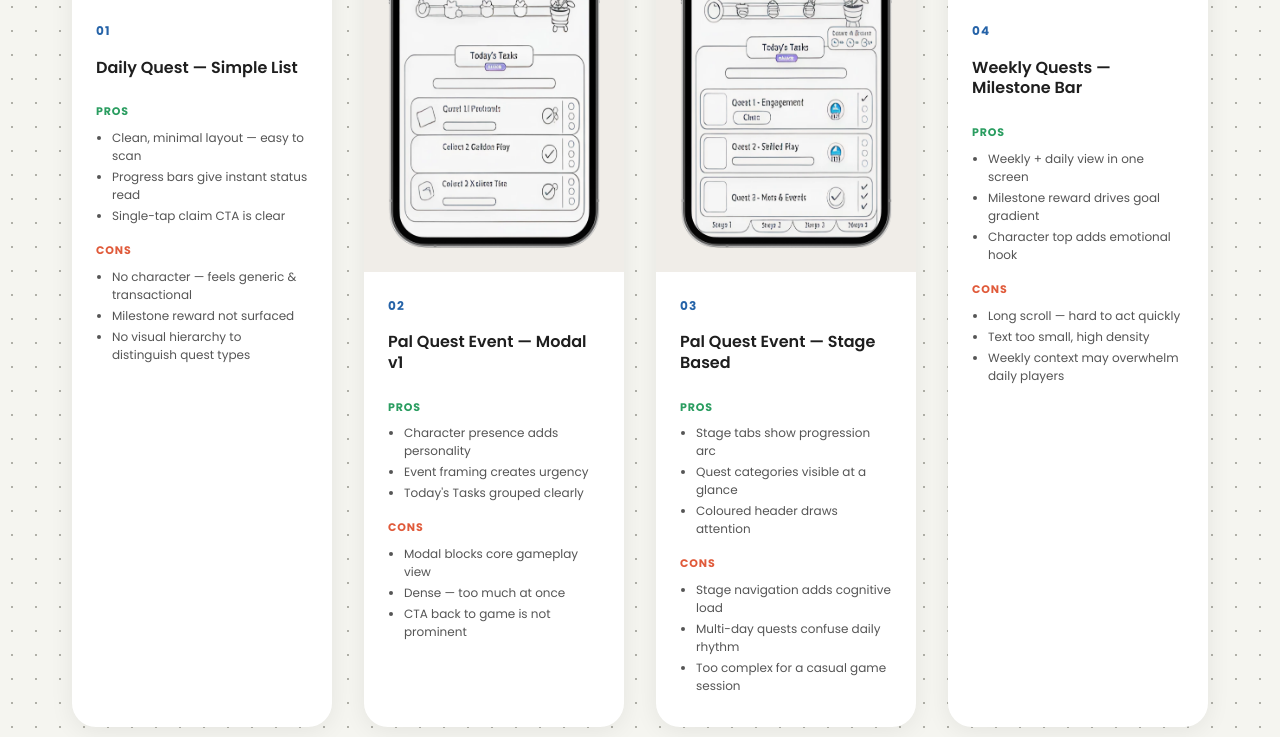
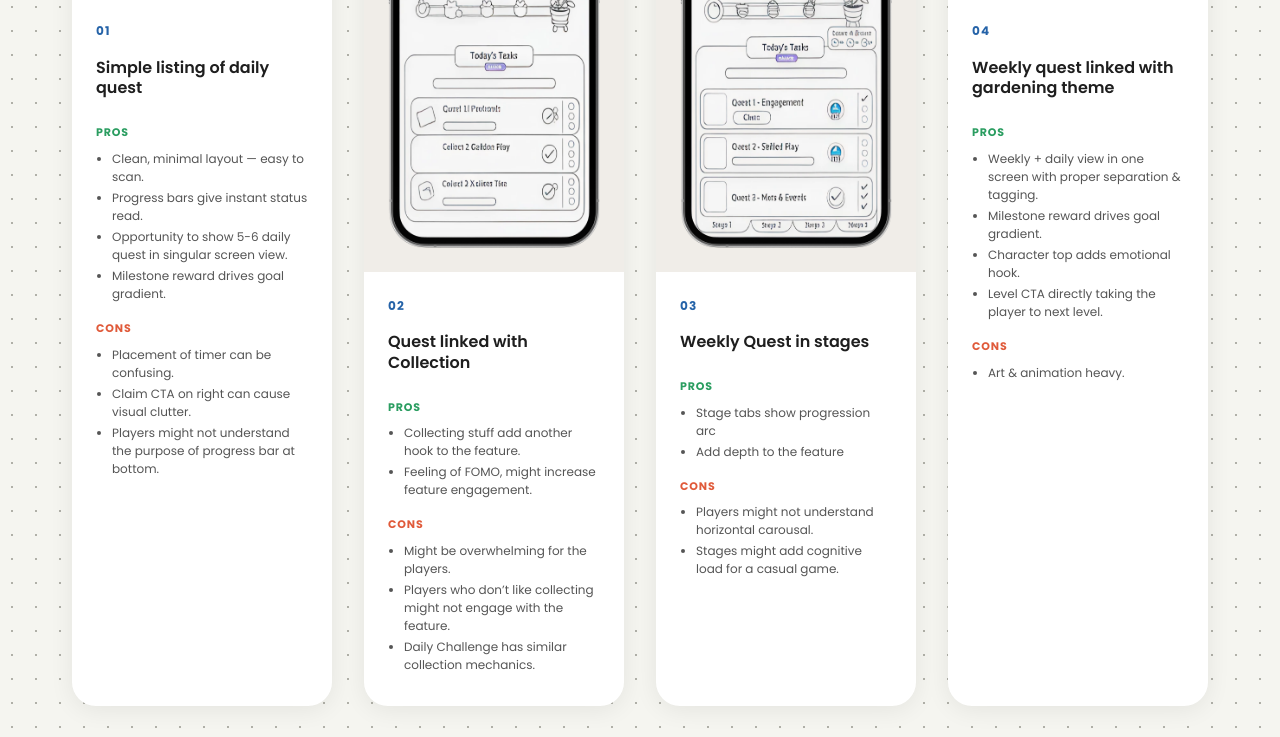
Before and after one commit to Major-shaw/portfolio, a plain HTML site: page case_studies/Case_study01/index.html in a window 1280 px wide. Shown: the part 8763-9500 px from the top of the page. Drawn offline with Linux system fonts and the light colour scheme.

Commit message:
minor changes

```diff
--- a/case_studies/Case_study01/index.html
+++ b/case_studies/Case_study01/index.html
@@ -642,9 +642,9 @@
           <h2 class="section-title">Feature Mechanics: Quest Centre</h2>
           <div class="mechanics-grid">
             <div class="mechanics-card" style="--delay: 0">
-              <span class="mechanics-card__icon">&#8635;</span>
-              <h4 class="mechanics-card__title">Progression Loop</h4>
-              <p class="mechanics-card__desc">Longer duration loop designed to complement existing 1–3 day short-form events.</p>
+              <span class="mechanics-card__icon">&#128176;</span>
+              <h4 class="mechanics-card__title">Quest currency</h4>
+              <p class="mechanics-card__desc">Introduced special currency for quest feature to avoid bloating player inventory.</p>
             </div>
             <div class="mechanics-card" style="--delay: 1">
               <span class="mechanics-card__icon">&#9733;</span>
@@ -695,22 +695,23 @@
             </div>
             <div class="iter-card__body">
               <p class="iter-card__num">01</p>
-              <h4 class="iter-card__title">Daily Quest — Simple List</h4>
+              <h4 class="iter-card__title">Simple listing of daily quest</h4>
               <div class="iter-card__pros-cons">
                 <div class="iter-pros">
                   <p class="iter-pros-cons__label iter-pros-cons__label--pro">Pros</p>
                   <ul>
-                    <li>Clean, minimal layout — easy to scan</li>
-                    <li>Progress bars give instant status read</li>
-                    <li>Single-tap claim CTA is clear</li>
+                    <li>Clean, minimal layout — easy to scan.</li>
+                    <li>Progress bars give instant status read.</li>
+                    <li>Opportunity to show 5-6 daily quest in singular screen view.</li>
+                    <li>Milestone reward drives goal gradient.</li>
                   </ul>
                 </div>
                 <div class="iter-cons">
                   <p class="iter-pros-cons__label iter-pros-cons__label--con">Cons</p>
                   <ul>
-                    <li>No character — feels generic &amp; transactional</li>
-                    <li>Milestone reward not surfaced</li>
-                    <li>No visual hierarchy to distinguish quest types</li>
+                    <li>Placement of timer can be confusing.</li>
+                    <li>Claim CTA on right can cause visual clutter.</li>
+                    <li>Players might not understand the purpose of progress bar at bottom.</li>
                   </ul>
                 </div>
               </div>
@@ -724,22 +725,21 @@
             </div>
             <div class="iter-card__body">
               <p class="iter-card__num">02</p>
-              <h4 class="iter-card__title">Pal Quest Event — Modal v1</h4>
+              <h4 class="iter-card__title">Quest linked with Collection</h4>
               <div class="iter-card__pros-cons">
                 <div class="iter-pros">
                   <p class="iter-pros-cons__label iter-pros-cons__label--pro">Pros</p>
                   <ul>
-                    <li>Character presence adds personality</li>
-                    <li>Event framing creates urgency</li>
-                    <li>Today's Tasks grouped clearly</li>
+                    <li>Collecting stuff add another hook to the feature.</li>
+                    <li>Feeling of FOMO, might increase feature engagement.</li>
                   </ul>
                 </div>
                 <div class="iter-cons">
                   <p class="iter-pros-cons__label iter-pros-cons__label--con">Cons</p>
                   <ul>
-                    <li>Modal blocks core gameplay view</li>
-                    <li>Dense — too much at once</li>
-                    <li>CTA back to game is not prominent</li>
+                    <li>Might be overwhelming for the players.</li>
+                    <li>Players who don’t like collecting might not engage with the feature.</li>
+                    <li>Daily Challenge has similar collection mechanics.</li>
                   </ul>
                 </div>
               </div>
@@ -749,26 +749,24 @@
           <!-- Iteration 3 -->
           <div class="iter-card">
             <div class="iter-card__img-wrap">
-              <img loading="lazy" src="Images/Iteration3.png" alt="Iteration 3 — Pal Quest Event stage-based" class="iter-card__img">
+              <img loading="lazy" src="Images/Iteration3.png" alt="Iteration 3 — Weekly Quest in stages" class="iter-card__img">
             </div>
             <div class="iter-card__body">
               <p class="iter-card__num">03</p>
-              <h4 class="iter-card__title">Pal Quest Event — Stage Based</h4>
+              <h4 class="iter-card__title">Weekly Quest in stages</h4>
               <div class="iter-card__pros-cons">
                 <div class="iter-pros">
                   <p class="iter-pros-cons__label iter-pros-cons__label--pro">Pros</p>
                   <ul>
                     <li>Stage tabs show progression arc</li>
-                    <li>Quest categories visible at a glance</li>
-                    <li>Coloured header draws attention</li>
+                    <li>Add depth to the feature</li>
                   </ul>
                 </div>
                 <div class="iter-cons">
                   <p class="iter-pros-cons__label iter-pros-cons__label--con">Cons</p>
                   <ul>
-                    <li>Stage navigation adds cognitive load</li>
-                    <li>Multi-day quests confuse daily rhythm</li>
-                    <li>Too complex for a casual game session</li>
+                    <li>Players might not understand horizontal carousal.</li>
+                    <li>Stages might add cognitive load for a casual game.</li>
                   </ul>
                 </div>
               </div>
@@ -782,22 +780,21 @@
             </div>
             <div class="iter-card__body">
               <p class="iter-card__num">04</p>
-              <h4 class="iter-card__title">Weekly Quests — Milestone Bar</h4>
+              <h4 class="iter-card__title">Weekly quest linked with gardening theme</h4>
               <div class="iter-card__pros-cons">
                 <div class="iter-pros">
                   <p class="iter-pros-cons__label iter-pros-cons__label--pro">Pros</p>
                   <ul>
-                    <li>Weekly + daily view in one screen</li>
-                    <li>Milestone reward drives goal gradient</li>
-                    <li>Character top adds emotional hook</li>
+                    <li>Weekly + daily view in one screen with proper separation & tagging.</li>
+                    <li>Milestone reward drives goal gradient.</li>
+                    <li>Character top adds emotional hook.</li>
+                    <li>Level CTA directly taking the player to next level.</li>
                   </ul>
                 </div>
                 <div class="iter-cons">
                   <p class="iter-pros-cons__label iter-pros-cons__label--con">Cons</p>
                   <ul>
-                    <li>Long scroll — hard to act quickly</li>
-                    <li>Text too small, high density</li>
-                    <li>Weekly context may overwhelm daily players</li>
+                    <li>Art & animation heavy.</li>
                   </ul>
                 </div>
               </div>
```
